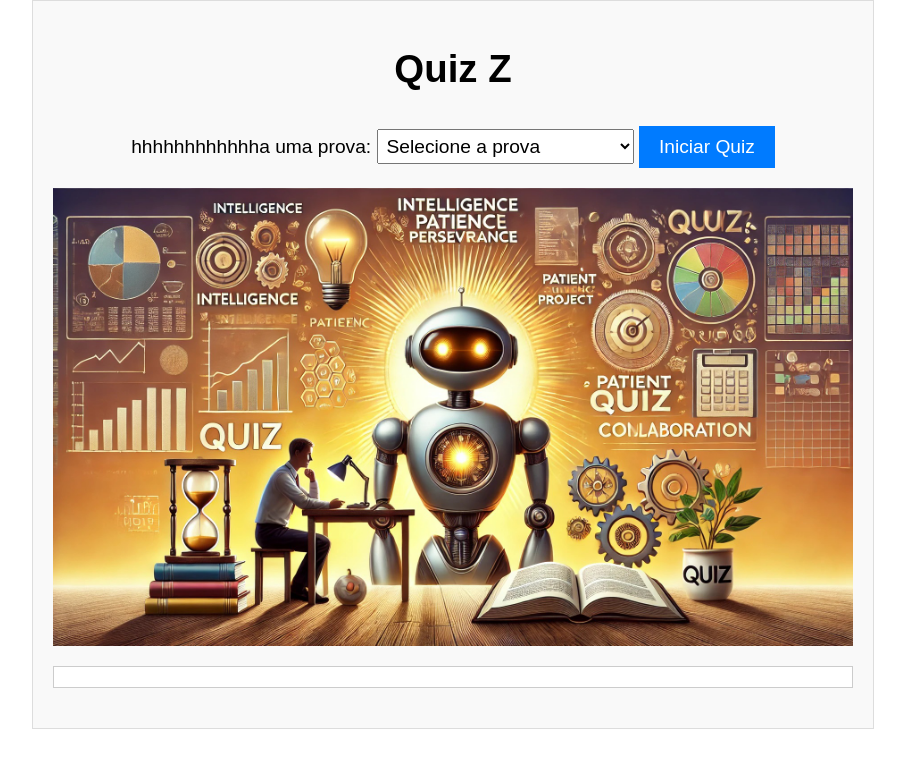
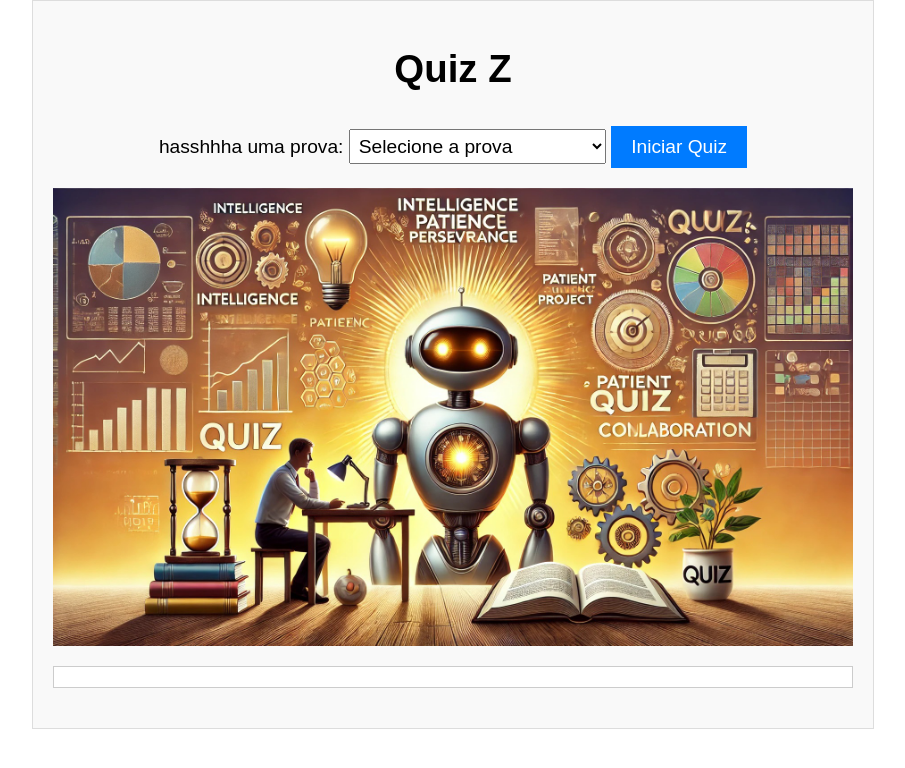
Before and after one commit to 4avalon/teste, a plain HTML site: page index.html in a window 1280 px wide. Shown: the whole page, without its empty margins (187-1092 px from the left). Drawn offline with Linux system fonts and the light colour scheme.

Commit message:
Commit inicial para o projeto teste

```diff
--- a/index.html
+++ b/index.html
@@ -12,7 +12,7 @@
             <h1>Quiz Z</h1>
         </div>
         <div class="selection-container">
-            <label for="quiz-selector">hhhhhhhhhhhha uma prova:</label>
+            <label for="quiz-selector">hasshhha uma prova:</label>
             <select id="quiz-selector">
                 <option value="">Selecione a prova</option>
                 <option value="data\22ELETRONUCLEAR.xml">22ELETRONUCLEAR.xml</option>
```
